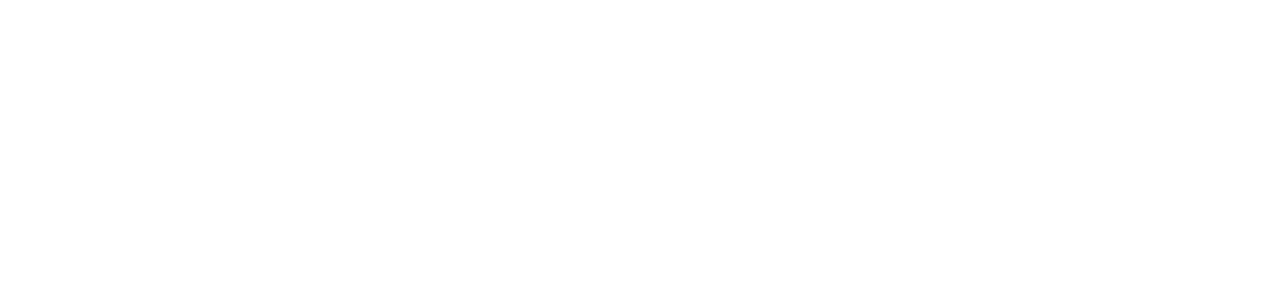
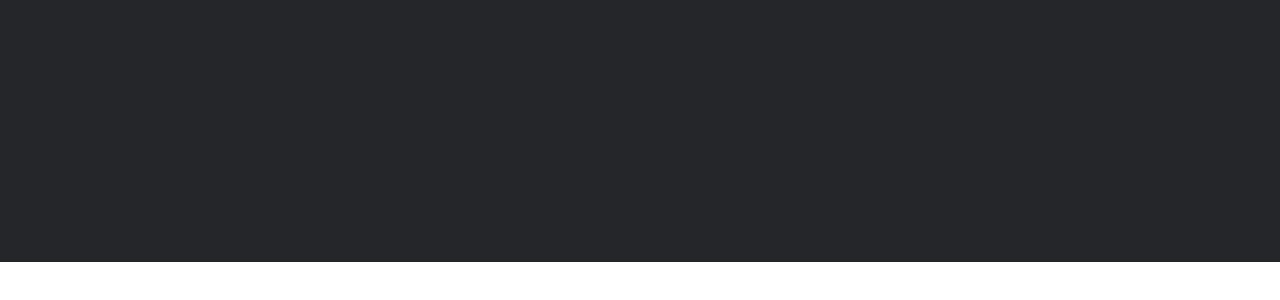
Before and after one commit to codestates-seb/seb41_pre_012, a React (Create React App) app in the folder front/: page / in a window 1280 px wide. Shown: the part 58-358 px from the top of the page. Built offline with nearby package versions, Linux system fonts and the light colour scheme.

Commit message:
feat: footer 와이어프레임 짜기

```diff
--- /dev/null
+++ b/front/src/App.css
@@ -0,0 +1,125 @@
+/* reset code */
+html,
+body,
+div,
+span,
+applet,
+object,
+iframe,
+h1,
+h2,
+h3,
+h4,
+h5,
+h6,
+p,
+blockquote,
+pre,
+a,
+abbr,
+acronym,
+address,
+big,
+cite,
+code,
+del,
+dfn,
+em,
+img,
+ins,
+kbd,
+q,
+s,
+samp,
+small,
+strike,
+strong,
+sub,
+sup,
+tt,
+var,
+b,
+u,
+i,
+center,
+dl,
+dt,
+dd,
+ol,
+ul,
+li,
+fieldset,
+form,
+label,
+legend,
+table,
+caption,
+tbody,
+tfoot,
+thead,
+tr,
+th,
+td,
+article,
+aside,
+canvas,
+details,
+embed,
+figure,
+figcaption,
+footer,
+header,
+hgroup,
+menu,
+nav,
+output,
+ruby,
+section,
+summary,
+time,
+mark,
+audio,
+video {
+  margin: 0;
+  padding: 0;
+  border: 0;
+  font-size: 100%;
+  font: inherit;
+  vertical-align: baseline;
+}
+/* HTML5 display-role reset for older browsers */
+article,
+aside,
+details,
+figcaption,
+figure,
+footer,
+header,
+hgroup,
+menu,
+nav,
+section {
+  display: block;
+}
+body {
+  line-height: 1;
+}
+ol,
+ul {
+  list-style: none;
+}
+blockquote,
+q {
+  quotes: none;
+}
+blockquote:before,
+blockquote:after,
+q:before,
+q:after {
+  content: "";
+  content: none;
+}
+table {
+  border-collapse: collapse;
+  border-spacing: 0;
+}
--- a/front/src/App.js
+++ b/front/src/App.js
@@ -1,5 +1,15 @@
+import Footer from "./components/Footer";
+import "./App.css";
+import styled from "styled-components";
+
+const AppStyled = styled.div``;
+
 function App() {
-  return <div className="App"></div>;
+  return (
+    <AppStyled>
+      <Footer />
+    </AppStyled>
+  );
 }
 
 export default App;
--- a/front/src/components/Footer.js
+++ b/front/src/components/Footer.js
@@ -0,0 +1,13 @@
+import styled from "styled-components";
+
+const StyledFooter = styled.footer`
+  width: 100%;
+  height: 320px;
+  background-color: #25262a;
+`;
+
+const Footer = () => {
+  return <StyledFooter></StyledFooter>;
+};
+
+export default Footer;
```
